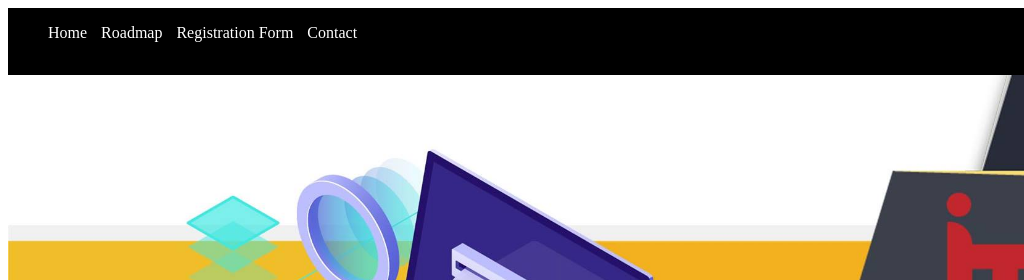
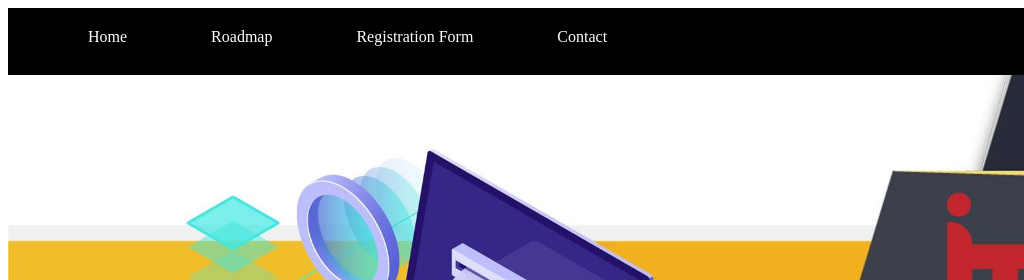
Before and after one commit to ahmedindreams/itiCMS, a plain HTML site: page index.html in a window 1280 px wide. Shown: the top 280 px of the page, 0-1024 px from the left. Drawn offline with Linux system fonts and the light colour scheme.

Commit message:
navbar hover

```diff
--- a/css/style.css
+++ b/css/style.css
@@ -1,7 +1,11 @@
 nav ul li{
     display: inline-block;
-    padding-right: 10px;
+    padding: 20px;
 
+}
+
+nav ul {
+  margin: 0px;
 }
 
 nav ul li a{
@@ -70,3 +74,13 @@ nav{
     background-color: #E0F0E8;
     text-align: right;
   }
+
+.main li a:hover{
+  background-color: red;
+
+}
+
+
+.navlink{
+  padding: 20px;
+}
--- a/index.html
+++ b/index.html
@@ -12,10 +12,10 @@
         <div class="main">
         <nav>
         <ul>
-            <li><a href="index.html">Home</a></li>
-            <li><a href="roadmap.html">Roadmap</a></li>
-            <li><a href="form.html">Registration Form</a></li>
-            <li><a href="https://www.iti.gov.eg" target="_blank">Contact</a></li>
+            <li><a class="navlink" href="index.html">Home</a></li>
+            <li><a class="navlink" href="roadmap.html">Roadmap</a></li>
+            <li><a class="navlink" href="form.html">Registration Form</a></li>
+            <li><a class="navlink" href="https://www.iti.gov.eg" target="_blank">Contact</a></li>
         </ul>
         </nav>
 
```
